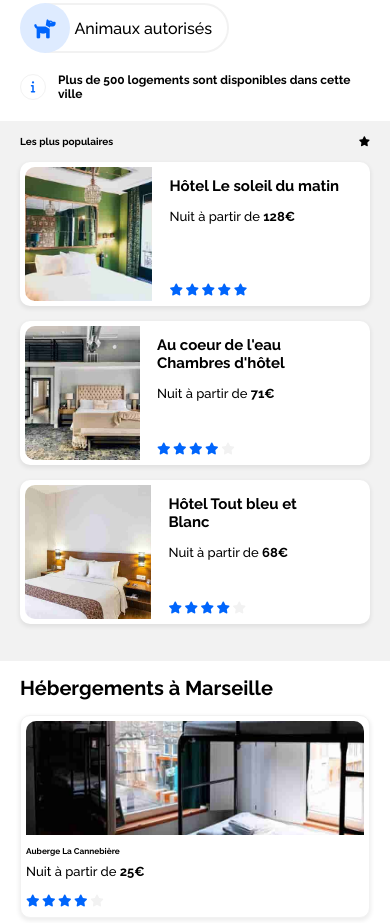
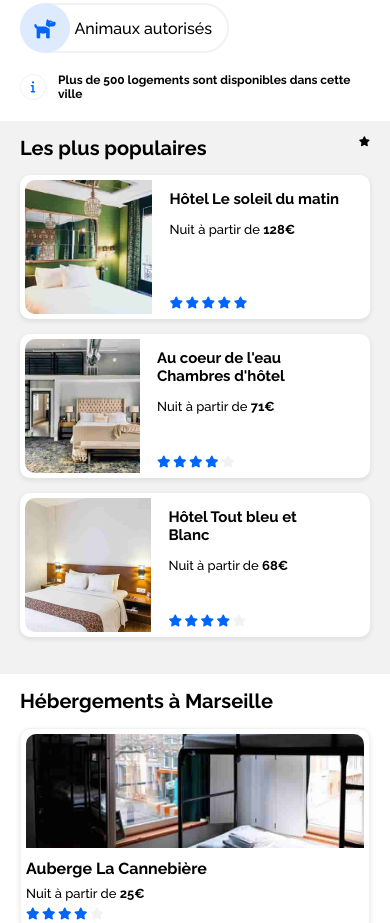
Before and after one commit to Zuruuh/booki-app, a plain HTML site: page index.html in a window 390 px wide. Shown: the part 487-1410 px from the top of the page. Drawn offline with Linux system fonts and the light colour scheme.

Commit message:
Trigger rebuild

```diff
--- a/css/accomodations.css
+++ b/css/accomodations.css
@@ -2,24 +2,6 @@
     padding: 15px;
 }
 
-@media only screen and (max-width: 992px) {
-    .container {
-        padding: 0;
-    }
-
-    #accomodations .container {
-        padding: 0 20px;
-    }
-
-    #accomodations .container:last-child {
-        border-radius: 0;
-        padding-bottom: 37px;
-    }
-
-    #accomodations .container:first-child {
-        background-color: #fff;
-    }
-}
 
 #accomodations {
     display: flex;
@@ -94,6 +76,23 @@
 }
 
 @media only screen and (max-width: 992px) {
+    .container {
+        padding: 0;
+    }
+
+    #accomodations .container {
+        padding: 0 20px;
+    }
+
+    #accomodations .container:last-child {
+        border-radius: 0;
+        padding-bottom: 37px;
+    }
+
+    #accomodations .container:first-child {
+        background-color: #fff;
+    }
+
     #accomodations {
         align-items: center;
         flex-direction: column-reverse;
--- a/css/card.css
+++ b/css/card.css
@@ -1,5 +1,3 @@
-
-
 .card {
     background-color: #fff;
     display: flex;
@@ -53,6 +51,10 @@
     margin-bottom: 5px;
 }
 
+.card.horizontal .card-info .card-text h5 {
+    font-size: 1.6rem;
+}
+
 .card.vertical {
     flex-direction: row;
     justify-content: flex-start;
--- a/index.html
+++ b/index.html
@@ -239,7 +239,7 @@
             </footer>
         </section>
         <aside class="container vertical">
-            <header><b>Les plus populaires</b> <i class="fa-solid fa-star"></i></header>
+            <header><h2>Les plus populaires</h2> <i class="fa-solid fa-star"></i></header>
             <div class="content"><a href="#">
                 <article class="card vertical">
                     <picture class="card-thumbnail">
```
